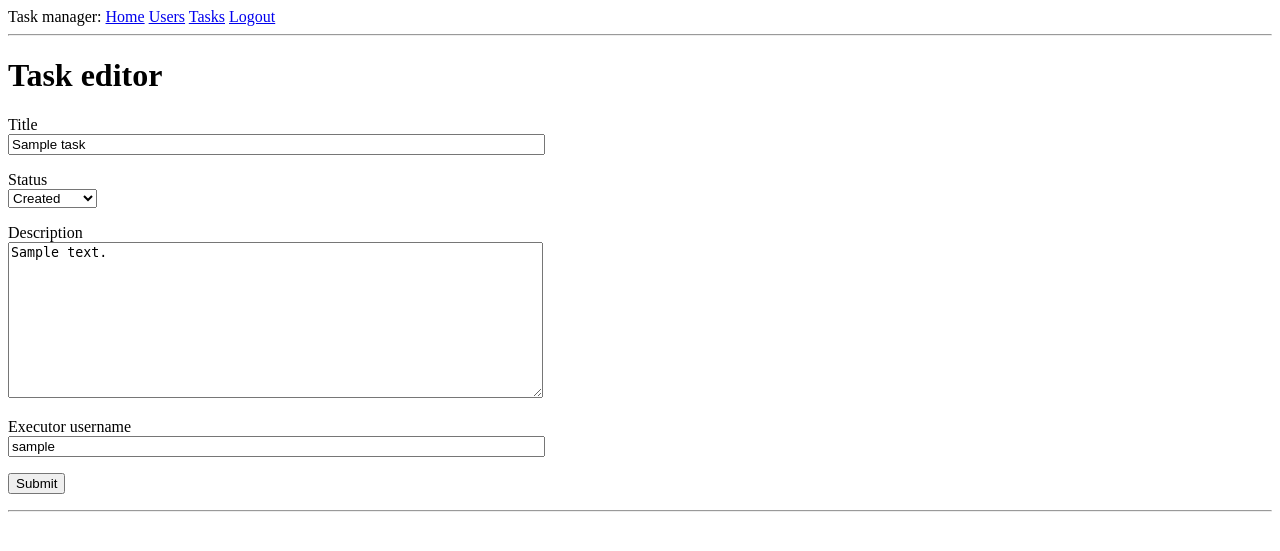
After one commit to SLotAbr/Task_manager, a Flask app: page /edit_task/1 in a window 1280 px wide. The commit adds this page. Shown: the top 551 px of the page. Run offline with Flask 3, Linux system fonts and the light colour scheme; a user stored in the database is signed in; tables that the repository leaves empty hold one stand-in row (values such as "Sample post").

Commit message:
task web editor

```diff
--- a/app/forms.py
+++ b/app/forms.py
@@ -1,5 +1,5 @@
 from flask_wtf import FlaskForm
-from wtforms import StringField, TextAreaField, SubmitField
+from wtforms import StringField, TextAreaField, SubmitField, SelectField
 from wtforms.validators import ValidationError, DataRequired, Length
 from app.models import User
 
@@ -17,3 +17,8 @@ class TaskForm(FlaskForm):
 		user = User.query.filter_by(username=executor.data).first()
 		if user is None:
 			raise ValidationError('User with the given username does not exist.')
+
+
+class EditTaskForm(TaskForm):
+	status = SelectField('Status',
+		choices = ['Created', 'In progress', 'Completed'], default = 'In progress')
--- a/app/routes.py
+++ b/app/routes.py
@@ -1,8 +1,9 @@
-from flask import render_template, flash, redirect, url_for
+from flask import render_template, flash, redirect, url_for, request
 from app import app, db
-from app.forms import TaskForm
+from app.forms import TaskForm, EditTaskForm
 from app.models import User, Task
 from flask_login import login_required
+from datetime import datetime
 
 
 @app.route('/', methods=['GET', 'POST'])
@@ -50,3 +51,35 @@ def tasks():
 def task(task_id):
 	task = Task.query.filter_by(id=task_id).first_or_404()
 	return render_template('task.html', task=task)
+
+
+@app.route('/edit_task/<task_id>', methods=['GET', 'POST'])
+@login_required
+def edit_task(task_id):
+	form = EditTaskForm()
+	current_task = Task.query.filter_by(id=task_id).first_or_404()
+	if form.validate_on_submit():
+		user = User.query.filter_by(username=form.executor.data).first()
+		task = Task.query.filter_by(
+			title=form.title.data,
+			description=form.description.data,
+			executor=user
+		)
+		if task is not None:
+			if task.id != task_id:
+				flash(f'This task already exists. Its id: {task.id}.')
+		else:
+			current_task.title = form.title.data
+			current_task.description = form.description.data
+			current_task.status = form.status.data
+			current_task.executor = user
+			current_task.updated_at = datetime.utcnow()
+			db.session.commit()
+			flash('Your changes have been saved.')
+		return redirect(url_for('edit_task', task_id=task_id))
+	elif request.method == 'GET':
+		form.title.data = current_task.title
+		form.description.data = current_task.description
+		form.status.data = current_task.status
+		form.executor.data = current_task.executor.username
+	return render_template('edit_task.html', form=form)
--- /dev/null
+++ b/app/templates/edit_task.html
@@ -0,0 +1,34 @@
+{% extends "base.html" %}
+
+{% block content %}
+	<h1>Task editor</h1>
+	<form action="" method="post">
+		{{ form.hidden_tag() }}
+		<p>
+			{{ form.title.label }}<br>
+			{{ form.title(size=64) }}
+			{% for error in form.title.errors %}<br>
+			<span style="color: red;">[{{ error }}]</span>
+			{% endfor %}
+		</p>
+		<p>
+			{{ form.status.label }}<br>{{ form.status }}
+		</p>
+		<p>
+			{{ form.description.label }}<br>
+			{{ form.description(cols=64, rows=10) }}<br>
+			{% for error in form.description.errors %}
+			<span style="color: red;">[{{ error }}]</span>
+			{% endfor %}
+		</p>
+		<p>
+			{{ form.executor.label }}<br>
+			{{ form.executor(size=64) }}<br>
+			{% for error in form.executor.errors %}
+			<span style="color: red;">[{{ error }}]</span>
+			{% endfor %}
+		</p>
+		<p>{{ form.submit() }}</p>
+	</form>
+	<hr>
+{% endblock %}
--- a/app/templates/tasks.html
+++ b/app/templates/tasks.html
@@ -11,6 +11,7 @@
 			<td>Status</td>
 			<td>Executor</td>
 			<td>Creation date</td>
+			<td></td>
 		</tr>
 		{% for task in tasks %}
 			<tr>
@@ -25,6 +26,10 @@
 					</a>
 				</td>
 				<td>{{ task.created_at.strftime("%Y.%m.%d %H:%M") }}</td>
+				<td><a href="{{ url_for('edit_task', task_id=task.id ) }}">
+						Edit
+					</a>
+				</td>
 			</tr>
 		{% endfor %}
 	</table>
--- a/app/templates/user.html
+++ b/app/templates/user.html
@@ -21,6 +21,10 @@
 			<td>{{ task.status }}</td>
 			<td>{{ task.executor.username }}</td>
 			<td>{{ task.created_at.strftime("%Y.%m.%d %H:%M") }}</td>
+			<td><a href="{{ url_for('edit_task', task_id=task.id ) }}">
+					Edit
+				</a>
+			</td>
 		</tr>
 	{% endfor %}
 	</table>
```
